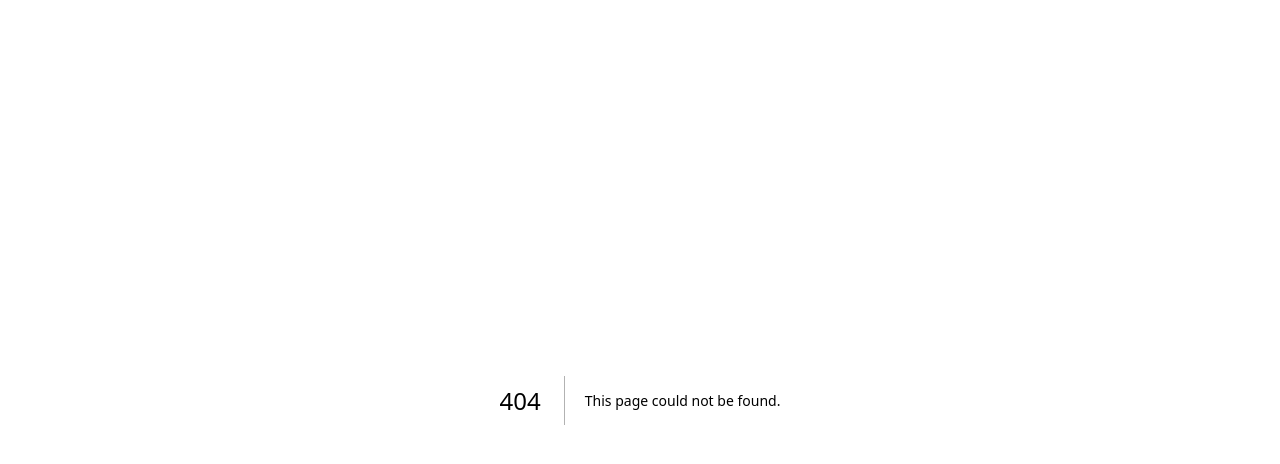
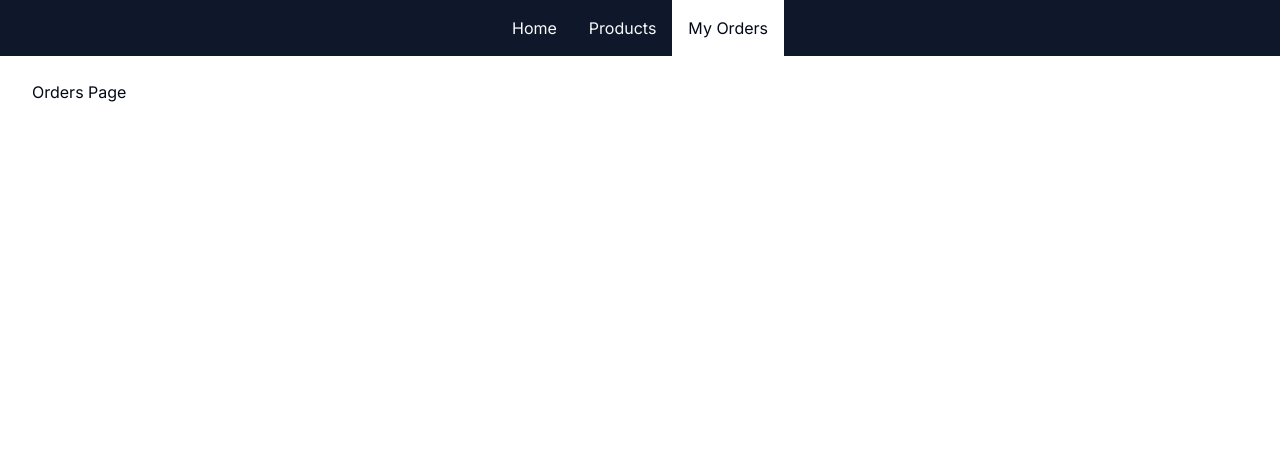
Before and after one commit to zhe-student-tafesa/nextjs-eccommerce-store, a Next.js app: page /orders in a window 1280 px wide. Before the commit this address had no page. Shown: the top 464 px of the page. Built offline with nearby package versions, Linux system fonts and the light colour scheme.

Commit message:
1. use group layout; 2. define customerFacing CustomerLayout;

```diff
--- /dev/null
+++ b/src/app/(customerFacing)/layout.tsx
@@ -0,0 +1,17 @@
+import Nav, { NavLink } from "@/components/nav/Nav";
+
+
+export default function CustomerLayout({ children, }: Readonly<{ children: React.ReactNode; }>) {
+    return (
+        <>
+            <Nav >
+                <NavLink href={"/"}>Home</NavLink>
+                <NavLink href={"/products"}>Products</NavLink>
+                <NavLink href={"/orders"}>My Orders</NavLink>
+            </Nav>
+            <div className="container my-6">
+                {children}
+            </div>
+        </>
+    );
+}
--- /dev/null
+++ b/src/app/(customerFacing)/orders/page.tsx
@@ -0,0 +1,7 @@
+import Image from "next/image";
+
+export default function OrdersPage() {
+  return (
+    <h1>Orders Page</h1>
+  );
+}
--- /dev/null
+++ b/src/app/(customerFacing)/page.tsx
@@ -0,0 +1,7 @@
+import Image from "next/image";
+
+export default function HomePage() {
+  return (
+    <h1>Home Page</h1>
+  );
+}
--- /dev/null
+++ b/src/app/(customerFacing)/products/page.tsx
@@ -0,0 +1,7 @@
+import Image from "next/image";
+
+export default function ProductsPage() {
+  return (
+    <h1>Products Page</h1>
+  );
+}
--- a/src/app/page.tsx
+++ /dev/null
@@ -1,7 +0,0 @@
-import Image from "next/image";
-
-export default function Home() {
-  return (
-    <h1>Hi</h1>
-  );
-}
```
